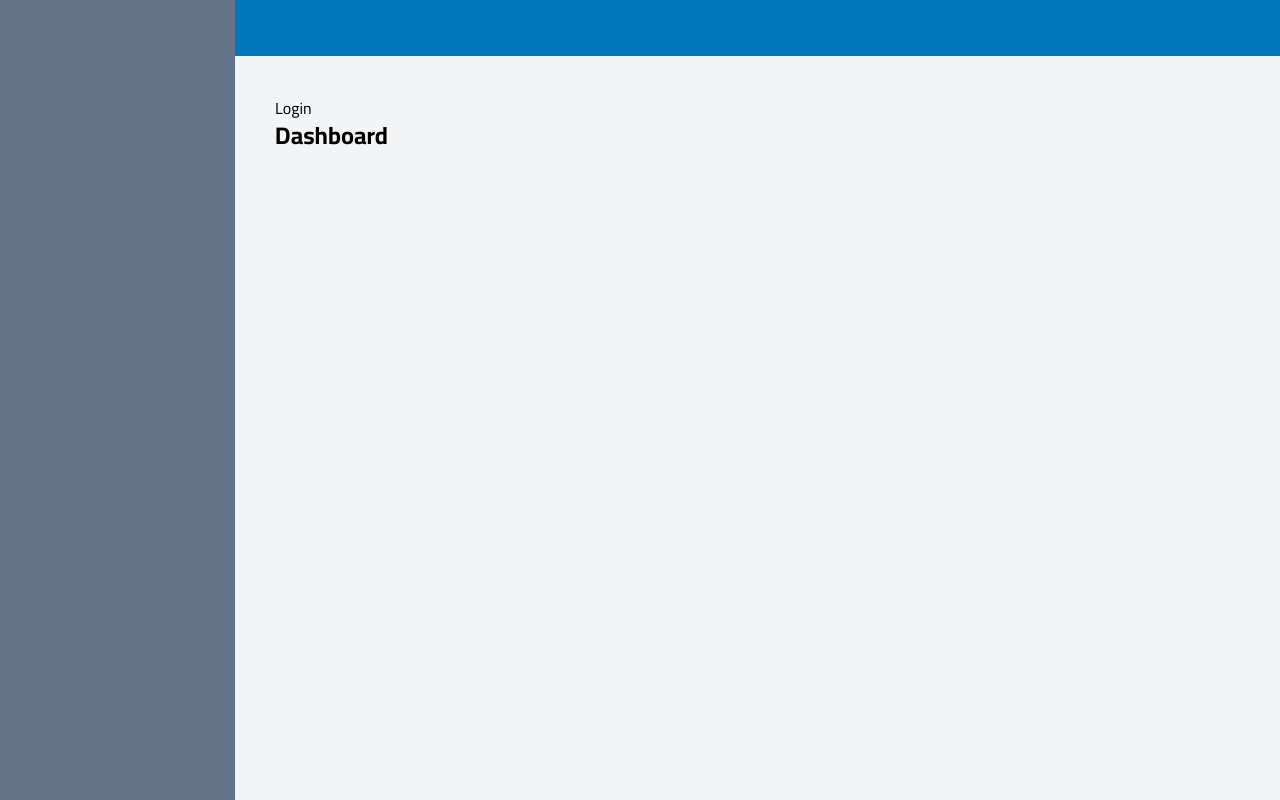
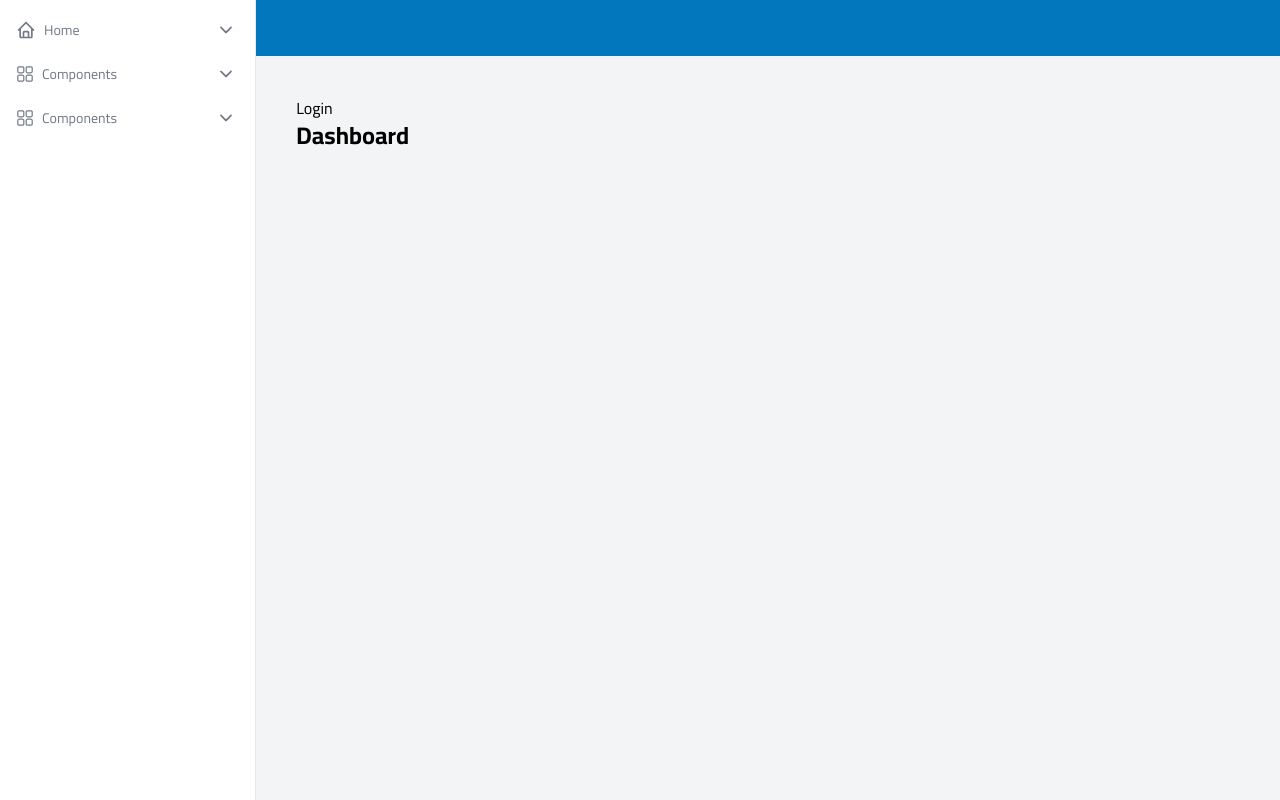
Before and after one commit to GloireMutaliko21/isage-kb-frontend, a Next.js app: page / in a window 1280 px wide. Built offline with nearby package versions, Linux system fonts and the light colour scheme.

Commit message:
init sidebar ui

```diff
--- a/next.config.js
+++ b/next.config.js
@@ -1,4 +1,8 @@
 /** @type {import('next').NextConfig} */
-const nextConfig = {}
+const nextConfig = {
+	experimental: {
+		serverActions: true,
+	},
+};
 
-module.exports = nextConfig
+module.exports = nextConfig;
--- a/package.json
+++ b/package.json
@@ -9,6 +9,7 @@
 		"lint": "next lint"
 	},
 	"dependencies": {
+		"@ant-design/icons": "^5.2.6",
 		"@reduxjs/toolkit": "^1.9.5",
 		"@types/node": "20.5.9",
 		"@types/react": "18.2.21",
--- a/src/components/layouts/MainLayout.tsx
+++ b/src/components/layouts/MainLayout.tsx
@@ -12,7 +12,7 @@ const MainLayout = ({
 	return (
 		<main>
 			<div className='flex h-screen bg-[#f3f4f6]'>
-				<div className='h-screen z-10 w-72 bg-slate-500 overflow-y-auto relative'></div>
+				<Sidebar />
 				<div className=' basis-full overflow-x-hidden h-screen  flex flex-col'>
 					<div className='bg-primary-800 md:w-full w-full flex justify-between items-center p-7 text-white'>
 						<div className='hidden md:flex gap-x-4 [&>.active]:border-b-4 border-white text-sm'></div>
--- a/src/components/layouts/Sidebar.tsx
+++ b/src/components/layouts/Sidebar.tsx
@@ -1,8 +1,96 @@
-import React from 'react';
+'use client';
+import type { CollapseProps } from 'antd';
+import { CaretRightOutlined } from '@ant-design/icons';
+import { Collapse } from 'antd';
+import { BiHome } from 'react-icons/bi';
+import { IoIosArrowDown } from 'react-icons/io';
+import { RxDashboard } from 'react-icons/rx';
+
+const text = `
+  A dog is a type of domesticated animal.
+  Known for its loyalty and faithfulness,
+  it can be found as a welcome guest in many households across the world.
+`;
+
+const items: CollapseProps['items'] = [
+	{
+		key: '1',
+		label: (
+			<div className='flex gap-2 items-center justify-between text-[#737a87] hover:bg-secondary-50 py-2 -my-1 rounded-md px-2'>
+				<div className='flex gap-2 items-center text-[#737a87]'>
+					<BiHome className='text-xl' />
+					<span className='text-sm'>Home</span>
+				</div>
+				<div>
+					<IoIosArrowDown className='text-lg' />
+				</div>
+			</div>
+		),
+		children: <p>{text}</p>,
+		showArrow: false,
+		// style: { marginRight: -10, marginLeft: -5, marginBottom: 0 },
+	},
+	{
+		key: '2',
+		label: (
+			<div className='flex gap-2 items-center justify-between text-[#737a87] hover:bg-secondary-50 py-2 -my-1 rounded-md px-2'>
+				<div className='flex gap-2 items-center text-[#737a87]'>
+					<RxDashboard className='text-lg' />
+					<span className='text-sm'>Components</span>
+				</div>
+				<div>
+					<IoIosArrowDown className='text-lg' />
+				</div>
+			</div>
+		),
+		children: <p>{text}</p>,
+		showArrow: false,
+		// style: { marginRight: -10, marginLeft: -5 },
+	},
+	{
+		key: '3',
+		label: (
+			<div className='flex gap-2 items-center justify-between text-[#737a87] hover:bg-secondary-50 py-2 -my-1 rounded-md px-2'>
+				<div className='flex gap-2 items-center text-[#737a87]'>
+					<RxDashboard className='text-lg' />
+					<span className='text-sm'>Components</span>
+				</div>
+				<div>
+					<IoIosArrowDown className='text-lg' />
+				</div>
+			</div>
+		),
+		children: <p>{text}</p>,
+		showArrow: false,
+		// style: { marginRight: -10, marginLeft: -5 },
+	},
+];
 
 const Sidebar = () => {
+	const icon = ({ isActive }: any) => {
+		// 'use server';
+		return <CaretRightOutlined rotate={isActive ? 90 : 0} />;
+	};
 	return (
-		<div className='w-96 border-4 border-red-500 h-screen fixed'>Sidebar</div>
+		<div className='h-screen z-10 w-80 bg-white overflow-y-auto relative py-2 border-r'>
+			<Collapse
+				ghost={true}
+				accordion
+				items={items}
+				bordered={false}
+				size='small'
+				// expandIconPosition='end'
+				// expandIcon={({
+				// 	isActive,
+				// 	style = {
+				// 		fontSize: '16px',
+				// 		// backgroundColor: 'red',
+				// 		color: '#737a87',
+				// 	},
+				// 	className = `${isActive && '-rotate-180 duration-300'} `,
+				// }) => <IoIosArrowDown style={style} className={className} />}
+			/>
+		</div>
 	);
 };
 
```
Also changed, not shown: 1 other file (tests, documents, lock files or other folders).
